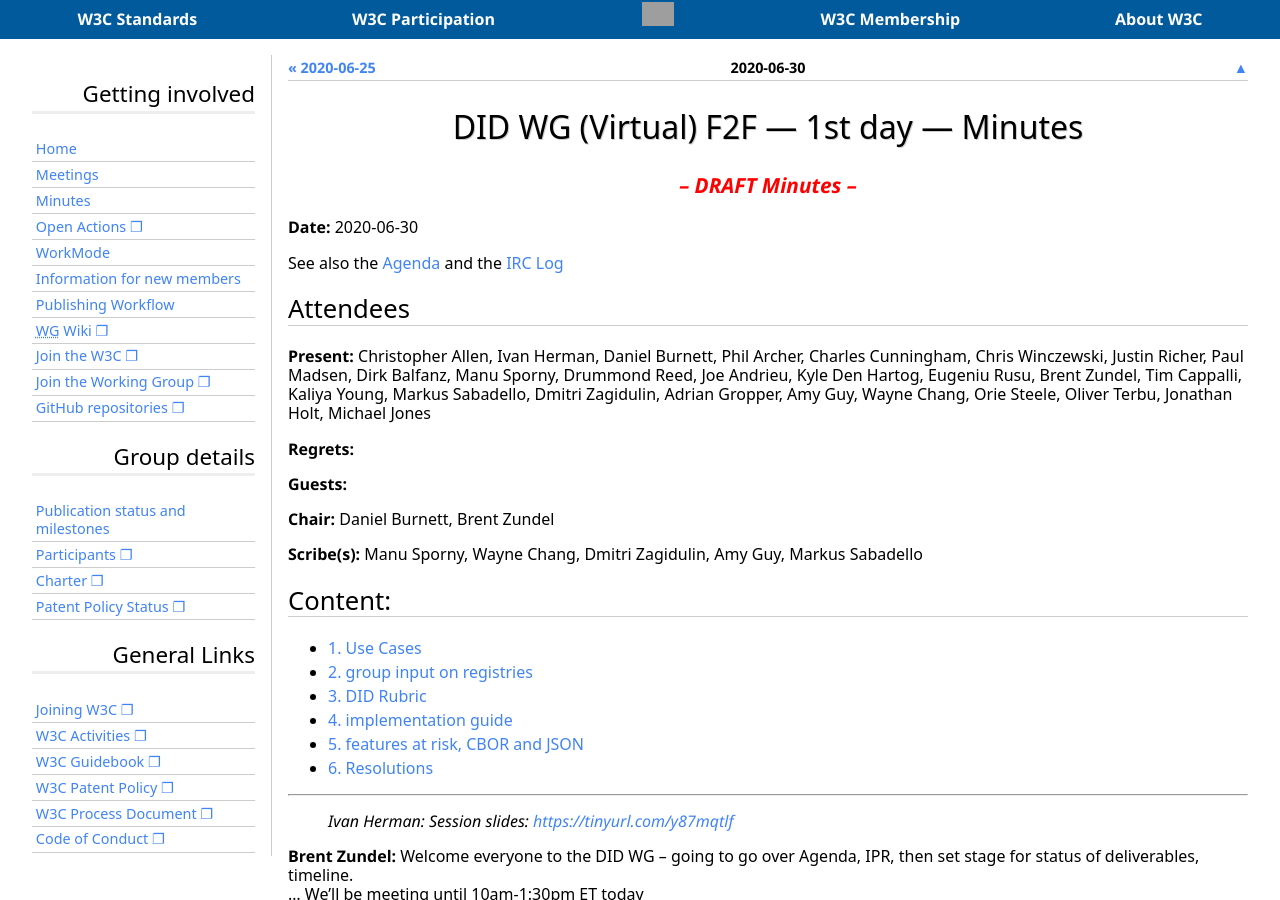
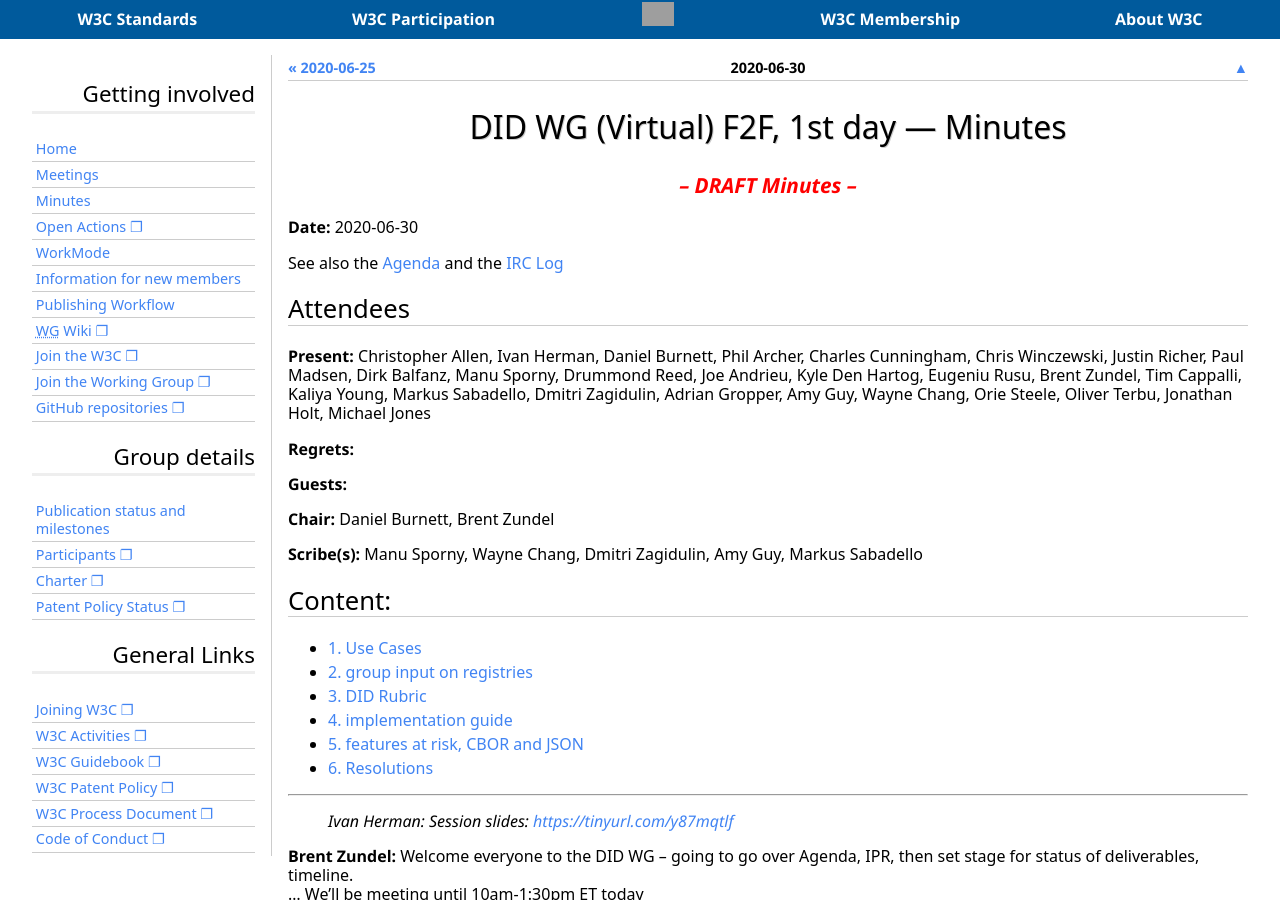
Before and after one commit to w3c/did-wg, a Jekyll site: the page built from _minutes/2020-06-30-did.md, in a window 1280 px wide and 900 px high. Built offline with Jekyll 4.4.1, drawn with Linux system fonts in a browser that asks for light colours; some web fonts are replaced; grey boxes are pictures that could not be loaded.

```diff
--- a/_minutes/2020-06-30-did.md
+++ b/_minutes/2020-06-30-did.md
@@ -1,14 +1,14 @@
 ---
 layout: minutes
 date: 2020-06-30
-title: DID WG (Virtual) F2F — 1st day — 2020-06-30
+title: DID WG (Virtual) F2F, 1st day — 2020-06-30
 json-ld: |
     {
         "@context": "https://schema.org/",
         "@type": "CreativeWork",
         "url": "https://www.w3.org/2019/did-wg/Meetings/Minutes/2020-06-30-did",
-        "name": "DID WG (Virtual) F2F — 1st day — Minutes",
-        "about": "DID WG (Virtual) F2F — 1st day",
+        "name": "DID WG (Virtual) F2F, 1st day — Minutes",
+        "about": "DID WG (Virtual) F2F, 1st day",
         "dateCreated": "2020-06-30",
         "genre": "Meeting Minutes",
         "publisher": {
@@ -147,7 +147,7 @@ json-ld: |
     }
 ---
 
-# DID WG (Virtual) F2F — 1st day — Minutes
+# DID WG (Virtual) F2F, 1st day — Minutes
 {: .no_toc}
 ***– DRAFT Minutes –***
 {: .draft_notice}
```
